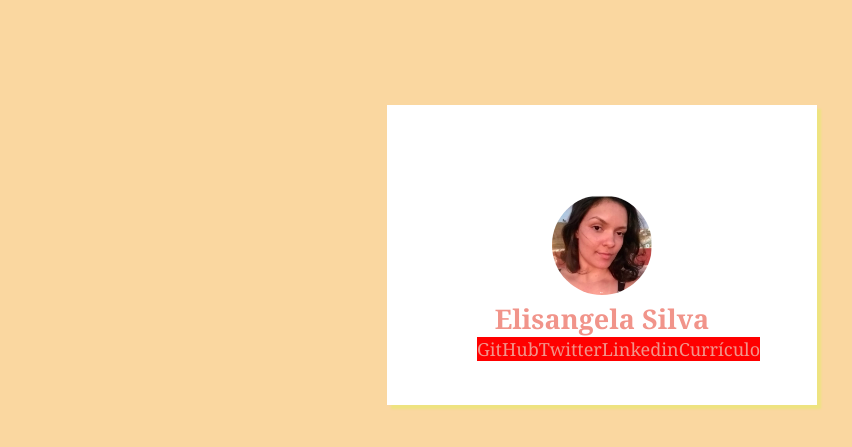
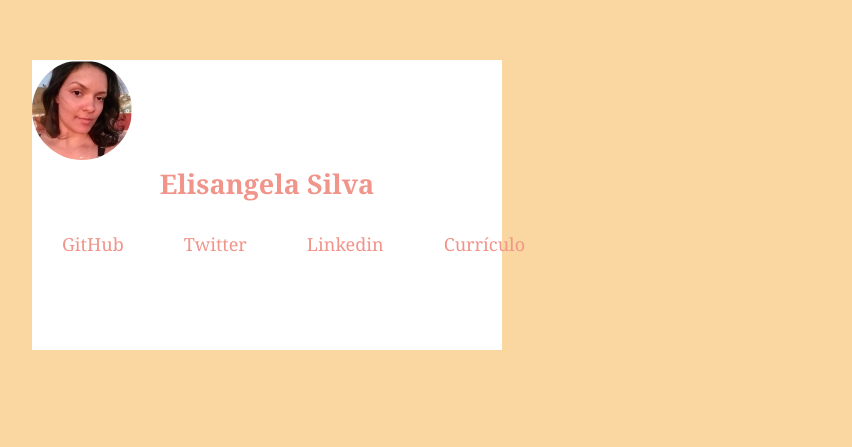
Before and after one commit to Elisangelamsilva/imersaoCSS, a plain HTML site: page index.html in a window 1280 px wide. Shown: the part 195-642 px from the top of the page, without its empty margins (373-1225 px from the left). Drawn offline with Linux system fonts and the light colour scheme.

Commit message:
Centralização da caixa menu

```diff
--- a/style/style.css
+++ b/style/style.css
@@ -13,9 +13,12 @@
 }
 
 header{
-    /* display: flex;
+    height: 100vh;
+    display: flex;
+    align-items: center;
     justify-content: center;
-    align-items: center; */
+    flex-wrap: wrap;
+
 }
 
 .site-subtitle,
@@ -31,27 +34,32 @@
 }
 
 .menu{
-    background-color: white;
+    /* background-color: white;
     text-align:center;
 
-    /* espaçamento externo */
+     espaçamento externo
     margin-top: 300px;
     margin-left: 760px;
 
-    /* espaçamento interno */
+    espaçamento interno
     padding: 90px;
 
-    /* largura e altura */
-    height: 120px;
-    width: 250px;
-
-    /* modificar e fazer uma sombra para caixa */
+    modificar e fazer uma sombra para caixa
     box-shadow: 4px 4px 2px 0px rgb(238, 227, 128);
 
-    /* medição da caixa */
-    /* box-sizing: border-box; */
+    medição da caixa
+    box-sizing: border-box;
 
+    position: fixed;  */
+
+    background-color: white;
     position: fixed;
+
+    /* largura e altura */
+    height: 290px;
+    width: 470px;
+
+
 }
 .menu ul {
     /* força todo mundo virar coluna, um ao lado do outro */
@@ -67,14 +75,12 @@
 }
 
 .menu a {
-    background-color: red ;
     /*  afastar o conteúdo de texto das bordas */
-}
+  color: #F1948A;
+  display: block;
+  padding: 30px;
+  text-decoration: none;
 
-/* Tirar o wwww */
-a {
-    text-decoration: none;
-    color: #F1948A;
 }
 
 /* pseudoclasse para passar o mause por cima */
```
